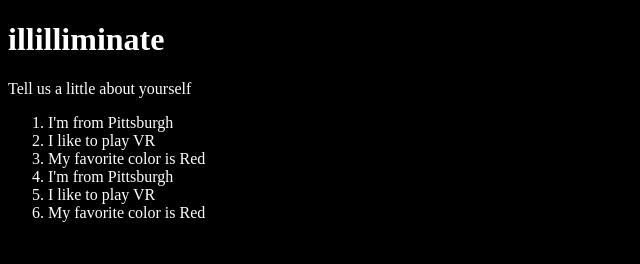
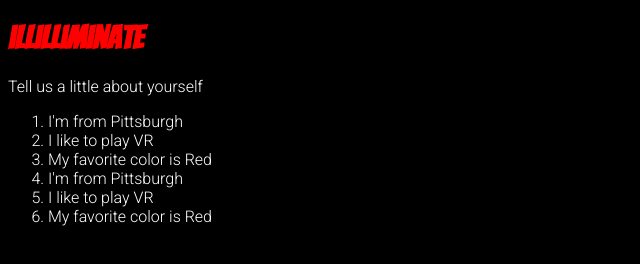
Before and after one commit to illilliminate/illilliminate.github.io, a plain HTML site: page index.html in a window 1280 px wide. Shown: the whole page, without its empty margins (0-640 px from the left). Drawn offline with Linux system fonts and the light colour scheme.

Commit message:
Update myCSS.css

```diff
--- a/static/css/myCSS.css
+++ b/static/css/myCSS.css
@@ -4,19 +4,19 @@ body {
 }
 
 
-.p {
+p {
   font-family: 'Roboto', sans-serif;
   color: white;
 
 }
 
-.h1 {
+h1 {
 font-family: 'Bangers', cursive;
   color: red;
 
 }
 
-.li {
+li {
   font-family: 'Roboto', sans-serif;
   color: white;
 
```
